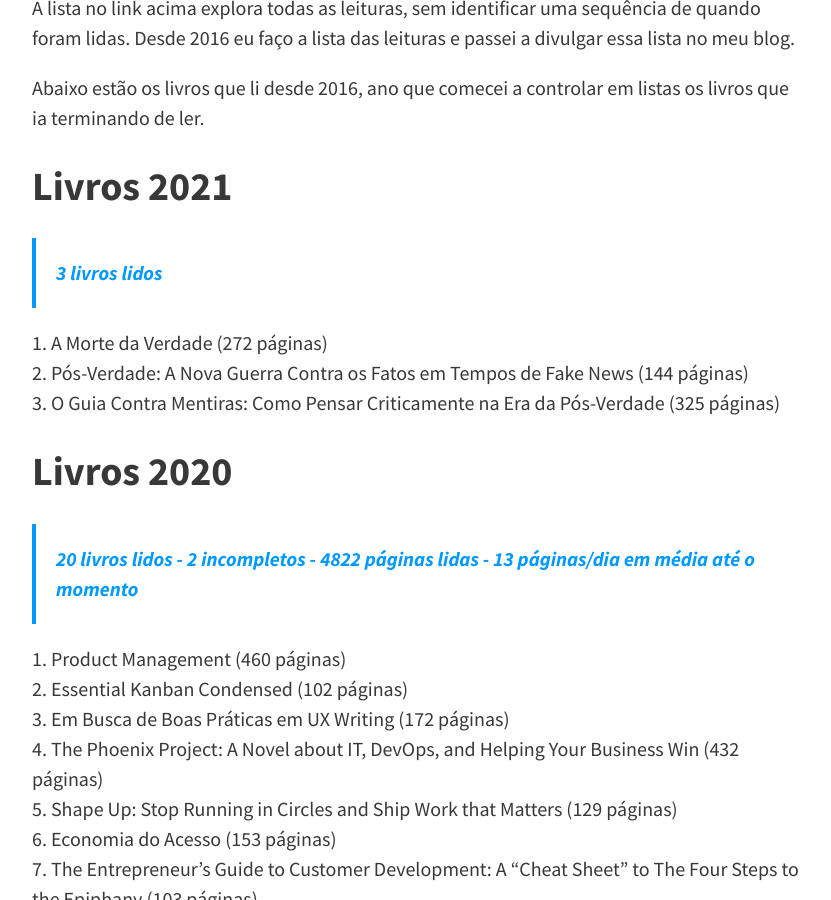
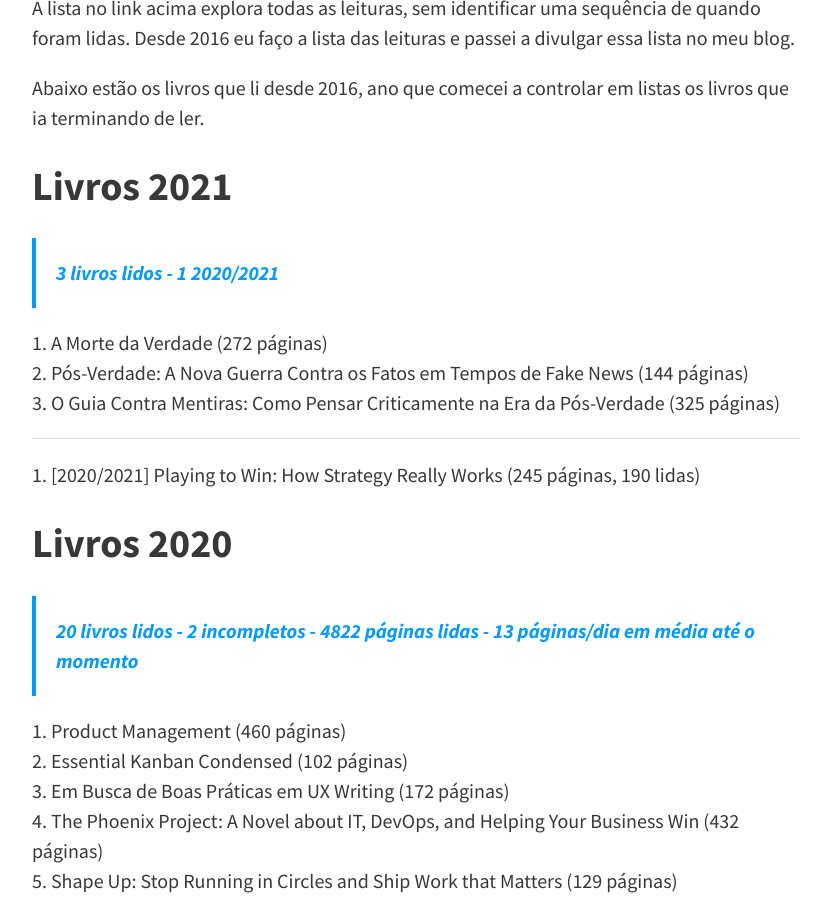
Before and after one commit to felipecbarbosa/felipecbarbosa.github.io, a Jekyll site: the page built from leituras.md, in a window 1280 px wide and 900 px high, scrolled down 852 px. Shown: the whole window, without its empty margins (224-1055 px from the left). Built offline with Jekyll 4.4.1, drawn with Linux system fonts in a browser that asks for light colours; nearby versions of some CDN libraries; comment, search, counter and statistics services are not loaded.

Commit message:
Added Playing to win

```diff
--- a/leituras.md
+++ b/leituras.md
@@ -22,11 +22,15 @@ A lista no link acima explora todas as leituras, sem identificar uma sequência
 Abaixo estão os livros que li desde 2016, ano que comecei a controlar em listas os livros que ia terminando de ler.
 
 ## Livros 2021 {#livros-2021}
-> 3 livros lidos
+> 3 livros lidos - 1 2020/2021
 
 1. A Morte da Verdade (272 páginas)
 2. Pós-Verdade: A Nova Guerra Contra os Fatos em Tempos de Fake News (144 páginas)
 3. O Guia Contra Mentiras: Como Pensar Criticamente na Era da Pós-Verdade (325 páginas)
+
+---
+
+1. [2020/2021] Playing to Win: How Strategy Really Works (245 páginas, 190 lidas)
 
 ## Livros 2020 {#livros-2020}
 > 20 livros lidos - 2 incompletos - 4822 páginas lidas - 13 páginas/dia em média até o momento
```
